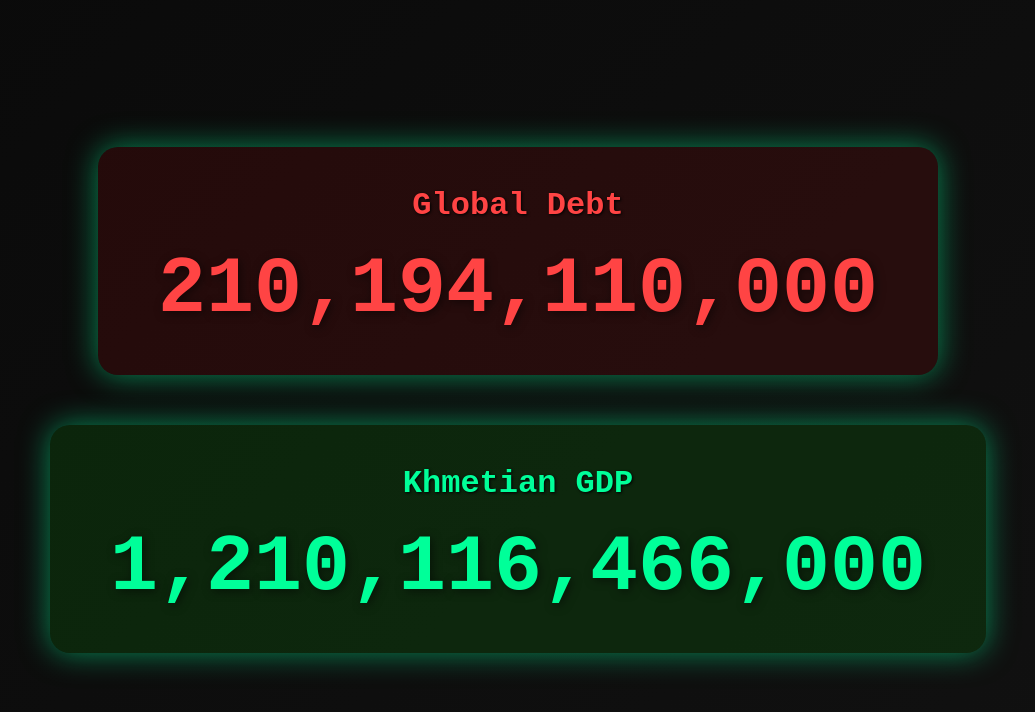
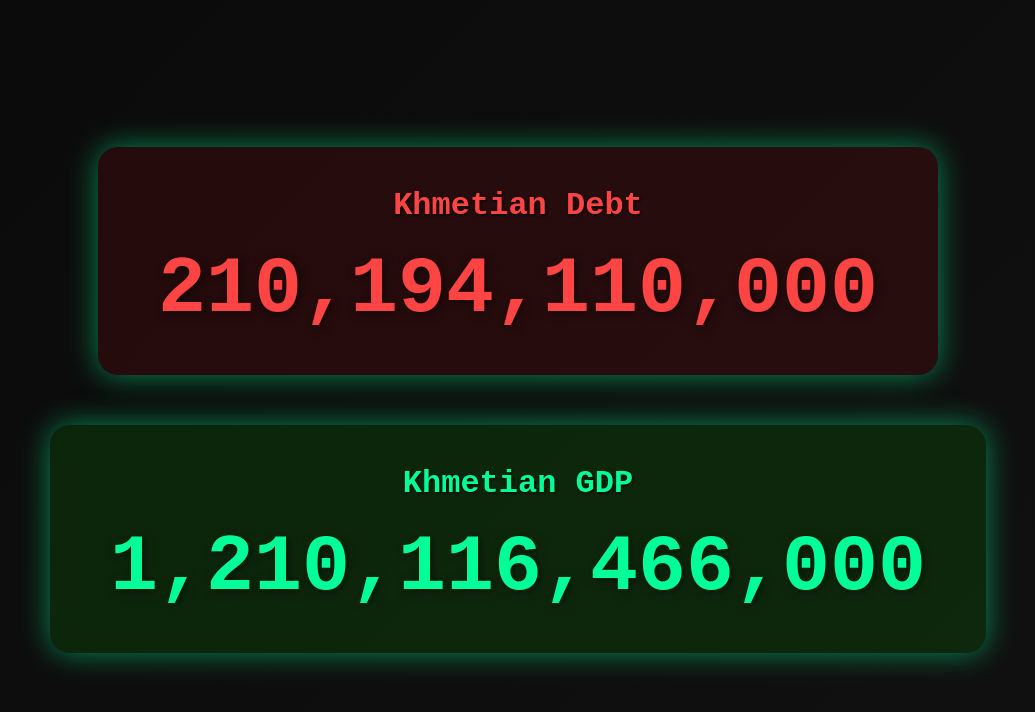
Before and after one commit to khmetkingdom-cmd/Khmetian-Debt, a plain HTML site: page index.html in a window 1280 px wide. Shown: the whole page, without its empty margins (122-1157 px from the left). Drawn offline with Linux system fonts and the light colour scheme.

Commit message:
Update index.html

```diff
--- a/index.html
+++ b/index.html
@@ -81,7 +81,7 @@
 <body>
   <div class="container">
     <div class="number-box" id="debt-box">
-      <div class="label">Global Debt</div>
+      <div class="label">Khmetian Debt</div>
       <div class="value" id="debt">210,000,000,000</div>
     </div>
 
```
